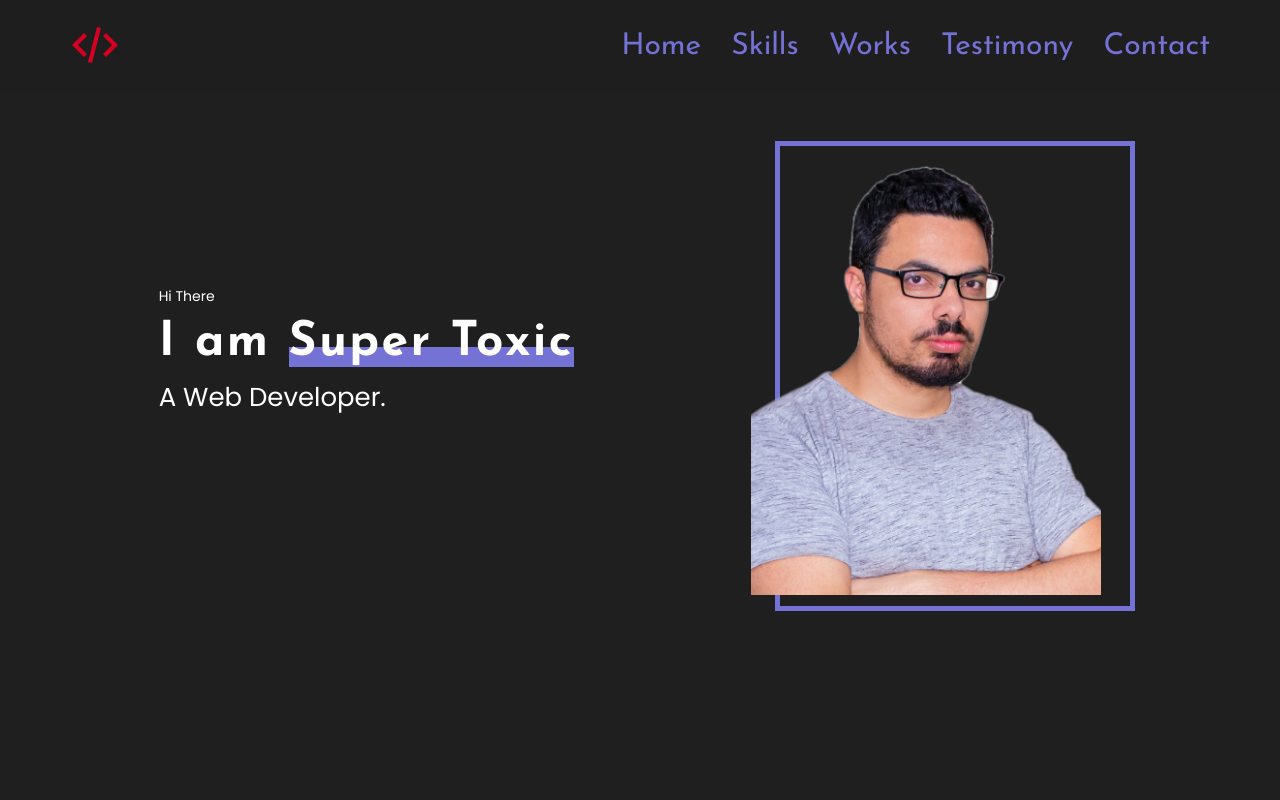
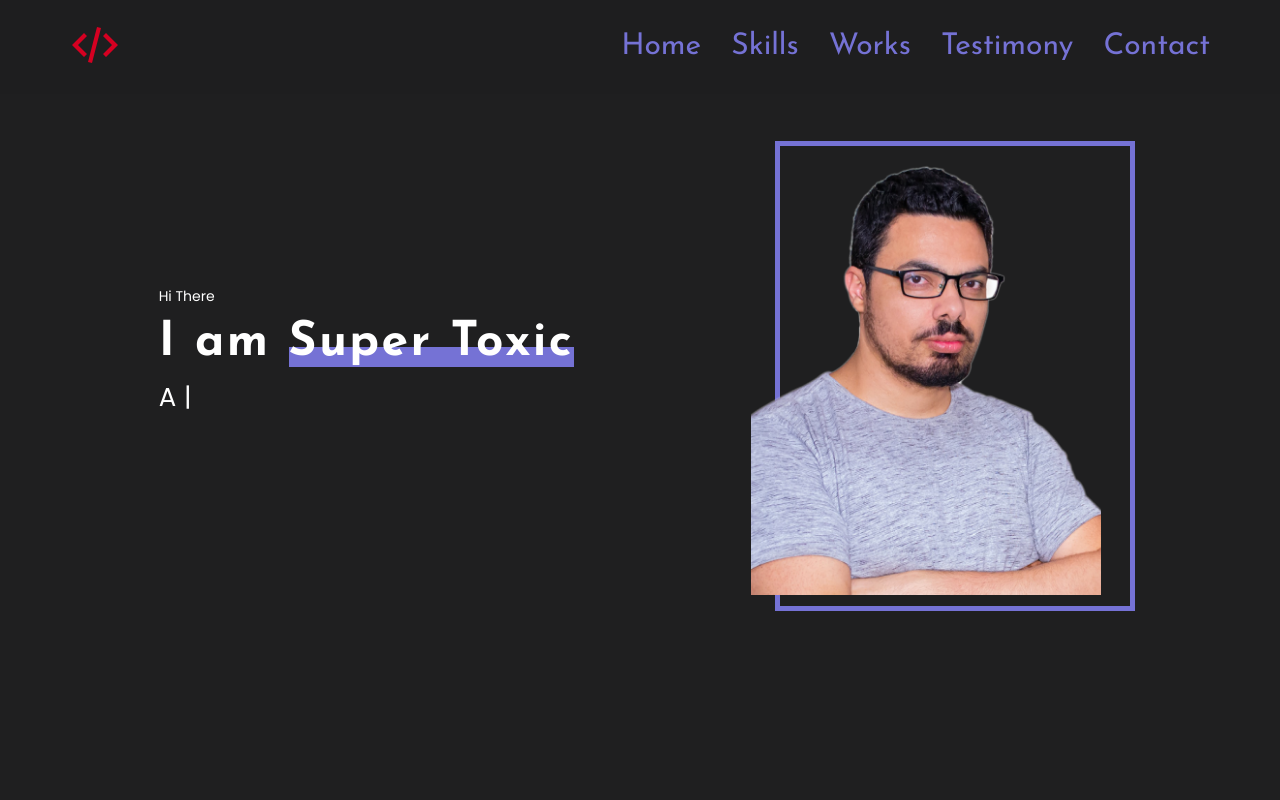
Before and after one commit to Yelkira/StyledPortfolio, a React app: page / in a window 1280 px wide. Shown: the top 800 px of the page. Built offline with nearby package versions, Linux system fonts and the light colour scheme.

Commit message:
add typewriter for h1

```diff
--- a/package.json
+++ b/package.json
@@ -58,6 +58,7 @@
     "tailwindcss": "3.0.2",
     "terser-webpack-plugin": "5.2.5",
     "typescript": "4.4.2",
+    "typewriter-effect": "^2.20.1",
     "web-vitals": "2.1.0",
     "webpack": "5.64.4",
     "webpack-dev-server": "4.6.0",
--- a/src/layout/sections/main/Main.tsx
+++ b/src/layout/sections/main/Main.tsx
@@ -1,8 +1,10 @@
 import React from 'react';
+import Typewriter from 'typewriter-effect';
 import photo from '../../../assets/images/portrait 1.png'
 import {Container} from "../../../components/Container";
 import {FlexContainer} from "../../../components/FlexContainer";
 import {S} from "./Main_styles";
+
 
 export const Main = () => {
     return (
@@ -12,7 +14,17 @@
                     <div>
                         <S.SmallText>Hi There</S.SmallText>
                         <S.Name>I am <span>Super Toxic</span></S.Name>
-                        <S.MainTitle>A Web Developer.</S.MainTitle>
+                        <S.MainTitle>
+                            <p>A Frontend Developer.</p>
+                            {<Typewriter
+                                options={{
+                                    strings: ['A Frontend Developer.'],
+                                    autoStart: true,
+                                    loop: true,
+                                    delay: 100
+                                }}
+                            />}
+                        </S.MainTitle>
                     </div>
                     <S.PhotoWrapper>
                         <S.Photo src={photo} alt="My photo"/>
@@ -22,3 +34,5 @@
         </S.StyledMain>
     );
 };
+
+//A Web Developer
--- a/src/layout/sections/main/Main_styles.ts
+++ b/src/layout/sections/main/Main_styles.ts
@@ -21,7 +21,10 @@
     weight: 400,
     fMax: 27,
     fMin: 20,
-})}
+  })};
+  p{
+    display: none;
+  }
 `
 const Name = styled.h2`
   ${font({
```
Also changed, not shown: 1 other file (tests, documents, lock files or other folders).
